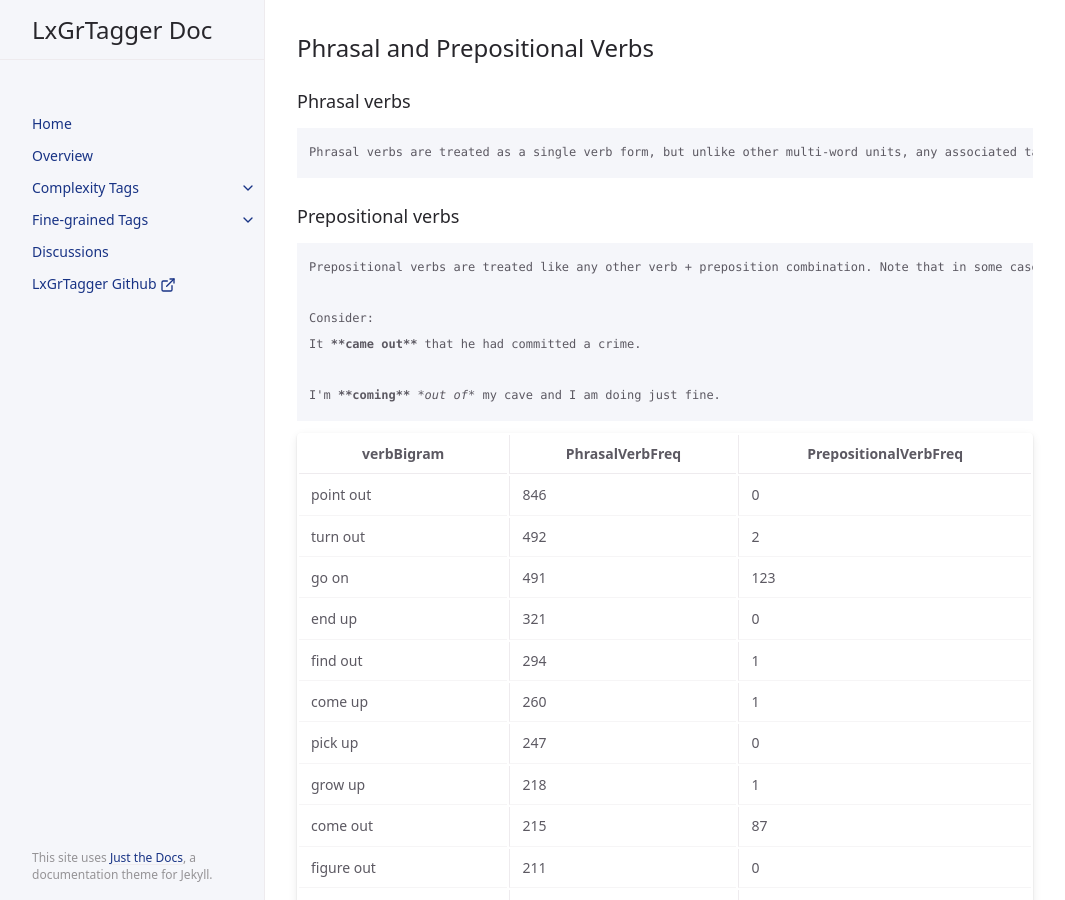
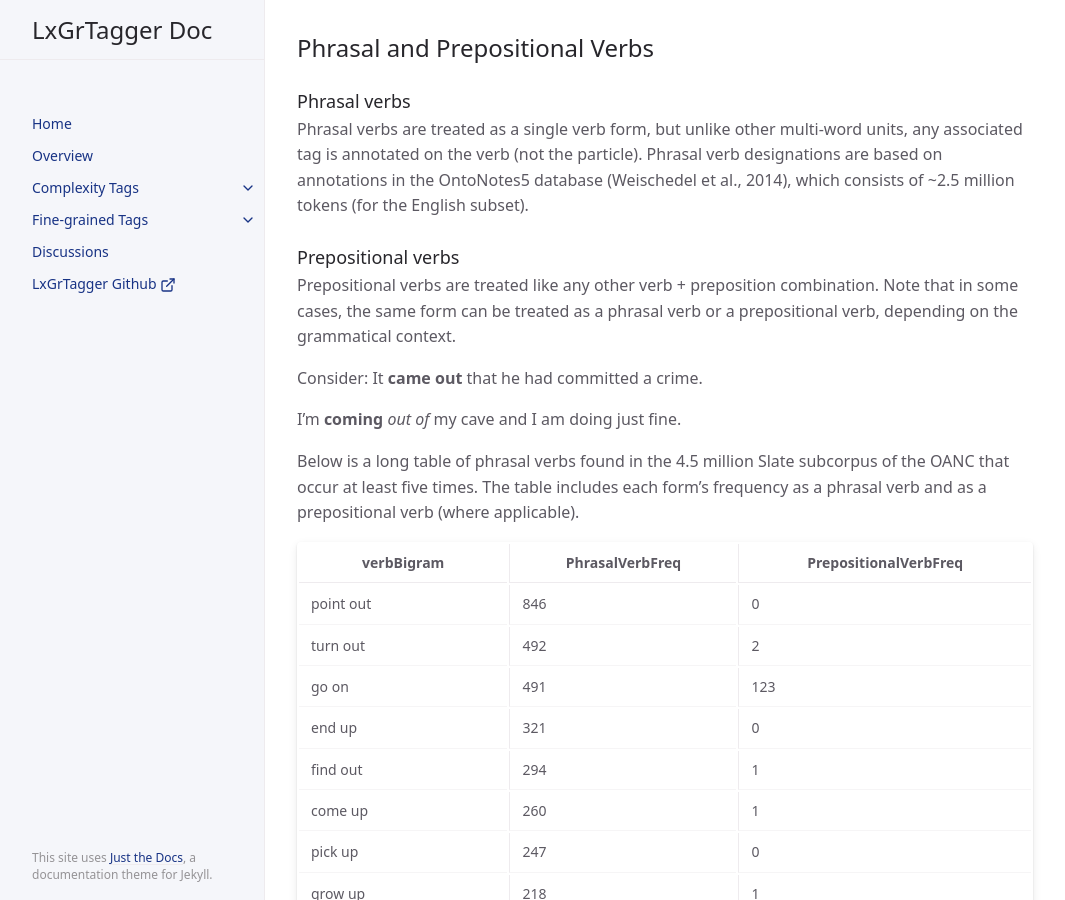
Before and after one commit to LCR-ADS-Lab/LxGrTagger-Documentation, a Jekyll site: the page built from docs/Discussions.md, in a window 1280 px wide and 900 px high, scrolled down 1908 px. Shown: the whole window, without its empty margins (107-1172 px from the left). Built offline with Jekyll 4.4.1, drawn with Linux system fonts in a browser that asks for light colours; cached includes are drawn as plain includes.

Commit message:
tweak phrasal/prep verb info

````diff
--- a/docs/Discussions.md
+++ b/docs/Discussions.md
@@ -70,20 +70,20 @@ as if, as though, so that, in that
 
 ### Phrasal verbs
 
-```markdown
 Phrasal verbs are treated as a single verb form, but unlike other multi-word units, any associated tag is annotated on the verb (not the particle). Phrasal verb designations are based on annotations in the OntoNotes5 database (Weischedel et al., 2014), which consists of ~2.5 million tokens (for the English subset).
-```
+
 
 ### Prepositional verbs
 
-```markdown
+
 Prepositional verbs are treated like any other verb + preposition combination. Note that in some cases, the same form can be treated as a phrasal verb or a prepositional verb, depending on the grammatical context.
 
 Consider:
 It **came out** that he had committed a crime.
 
 I'm **coming** *out of* my cave and I am doing just fine.
-```
+
+Below is a long table of phrasal verbs found in the 4.5 million Slate subcorpus of the OANC that occur at least five times. The table includes each form's frequency as a phrasal verb and as a prepositional verb (where applicable).
 
 | verbBigram | PhrasalVerbFreq | PrepositionalVerbFreq |
 | ---------- | --------------- | --------------------- |
````
